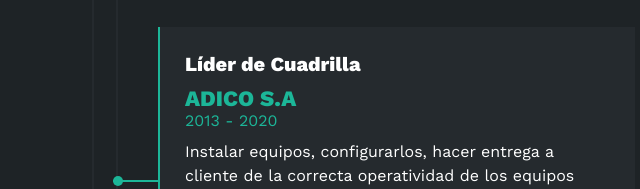
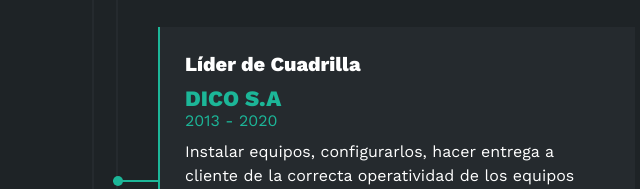
Before and after one commit to juangoez32/portafolio, a plain HTML site: page index.html in a window 1280 px wide. Shown: the part 3051-3240 px from the top of the page, 535-1175 px from the left. Drawn offline with nearby package versions, Linux system fonts and the light colour scheme.

Commit message:
correcion experiencia laboral dico

```diff
--- a/index.html
+++ b/index.html
@@ -297,7 +297,7 @@
                     </div>
                     <div class="item der">
                         <h4>Líder de Cuadrilla</h4>
-                        <span class="casa">ADICO S.A</span>
+                        <span class="casa">DICO S.A</span>
                         <span class="fecha">2013 - 2020</span>
                         <p>Instalar equipos, configurarlos, hacer entrega a cliente de la correcta operatividad de los equipos entre otras. LOGROS : liderar el proyecto de migracion de equipos viejos a equipos mas robustos y actualizados en tiempo record segun las ventanas programadas cumpliendo a cabalidad los tiempo del cliente</p>
                         <div class="conectord">
```
